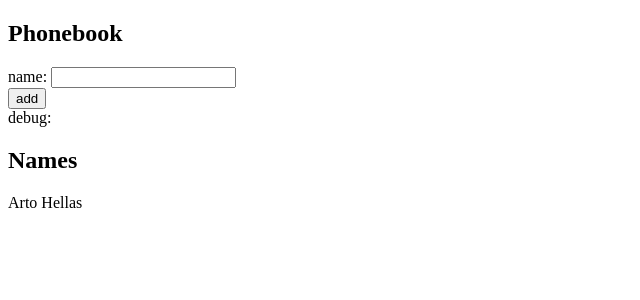
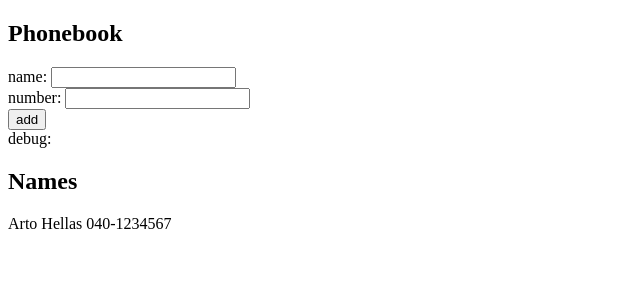
Before and after one commit to AdityaVT/full-stack-course, a React (Vite) app in the folder part2/phonebook/: page / in a window 1280 px wide. Shown: the top 300 px of the page, without its empty margins (0-640 px from the left). Built offline with nearby package versions, Linux system fonts and the light colour scheme.

Commit message:
Exercise 2.8

```diff
--- a/part2/phonebook/src/App.jsx
+++ b/part2/phonebook/src/App.jsx
@@ -2,34 +2,48 @@ import { useState } from 'react'
 
 const App = () => {
   const [persons, setPersons] = useState([
-    { name: 'Arto Hellas' , id: 1}
+    { name: 'Arto Hellas' , id: 1, number: '040-1234567'}
   ])
   const [newName, setNewName] = useState('')
+  const [newNumber, setNewNumber] = useState('')
 
   const checkNameExists = (name, persons) => {
     const nameList = persons.map(person => person.name)
     return nameList.includes(name)
   }
 
-  const addName = (event) => {
+  const addEntry = (event) => {
     event.preventDefault()
 
+    if (newName === '') {
+      window.alert('No name provided! Please fill all details before submitting.')
+    } else if (newNumber === '') {
+      window.alert('No number provided! Please fill all details before submitting.')
+    } else {
       if (checkNameExists(newName, persons)) {
         window.alert(`${newName} is already added to phonebook`)
         setNewName('')
+        setNewNumber('')
       } else {
         const nameObject = {
           name: newName,
-        id: persons.length + 1
+          id: persons.length + 1,
+          number: newNumber
         }
 
         setPersons(persons.concat(nameObject))
         setNewName('')
+        setNewNumber('')
+      }
     }
   }
 
   const handleNameChange = (event) => {
     setNewName(event.target.value)
+  }
+
+  const handleNumberChange = (event) => {
+    setNewNumber(event.target.value)
   }
 
   // const clearRecords = () => {
@@ -39,19 +53,22 @@ const App = () => {
   return (
     <div>
       <h2>Phonebook</h2>
-      <form onSubmit={addName}>
+      <form onSubmit={addEntry}>
         <div>
           name: <input value={newName} onChange={handleNameChange}/>
+        </div>
+        <div>
+          number: <input value={newNumber} onChange={handleNumberChange}/>
         </div>
         <div>
           <button type="submit">add</button>
         </div>
       </form>
-      <div>debug: {newName}</div>
+      <div>debug: {newName} {newNumber}</div>
       <h2>Names</h2>
       <div>
         {persons.map(person =>
-          <p key={person.id}>{person.name}</p>
+          <p key={person.id}>{person.name} {person.number}</p>
         )}
       </div>
       {/* <div>
```
Lines whose indentation alone changed are shown as unchanged.
